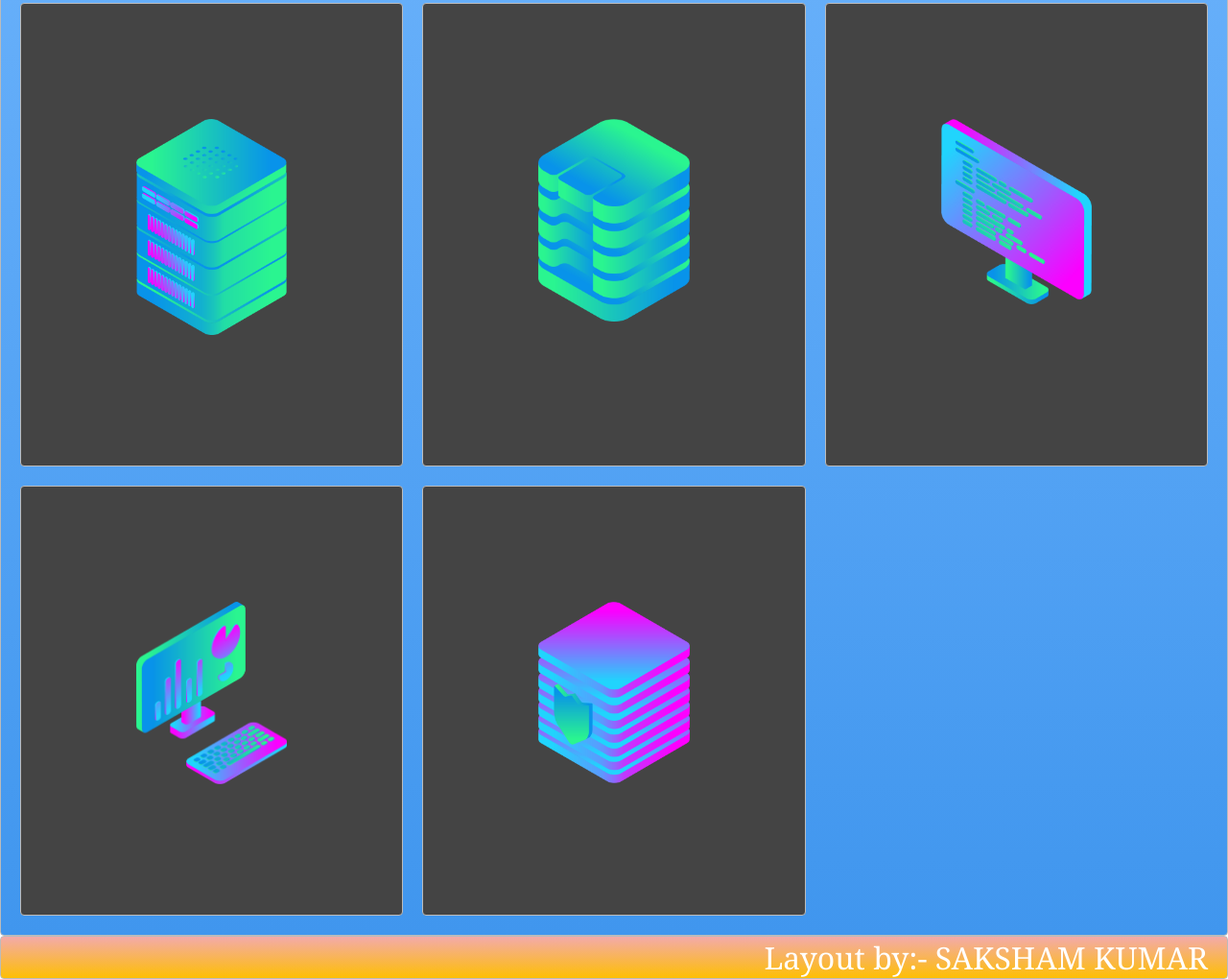
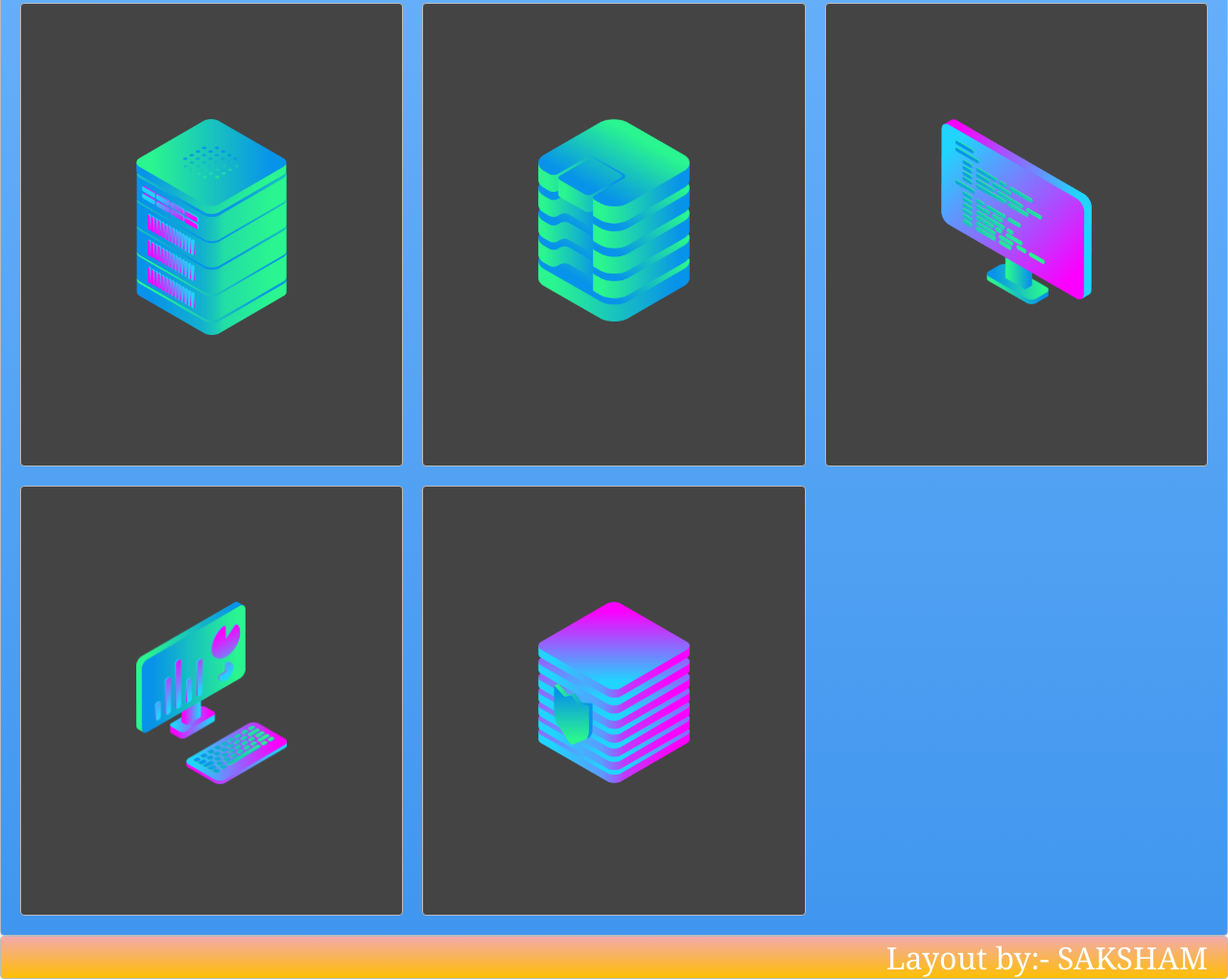
Before and after one commit to mesaksham/Website-Layout, a plain HTML site: page index.html in a window 1280 px wide. Shown: the part 1334-2354 px from the top of the page at 96% size. Drawn offline with Linux system fonts and the light colour scheme.

Commit message:
Update index.html

```diff
--- a/index.html
+++ b/index.html
@@ -24,6 +24,6 @@
     <div class="box zone"><img src="./img/desktop_analytics_2.png"></div>
     <div class="box zone"><img src="./img/server_safe_2.png"></div>
   </div>
-  <footer class="zone yellow">Layout by:- SAKSHAM KUMAR</footer>
+  <footer class="zone yellow">Layout by:- SAKSHAM</footer>
 </body>
 </html>
```
